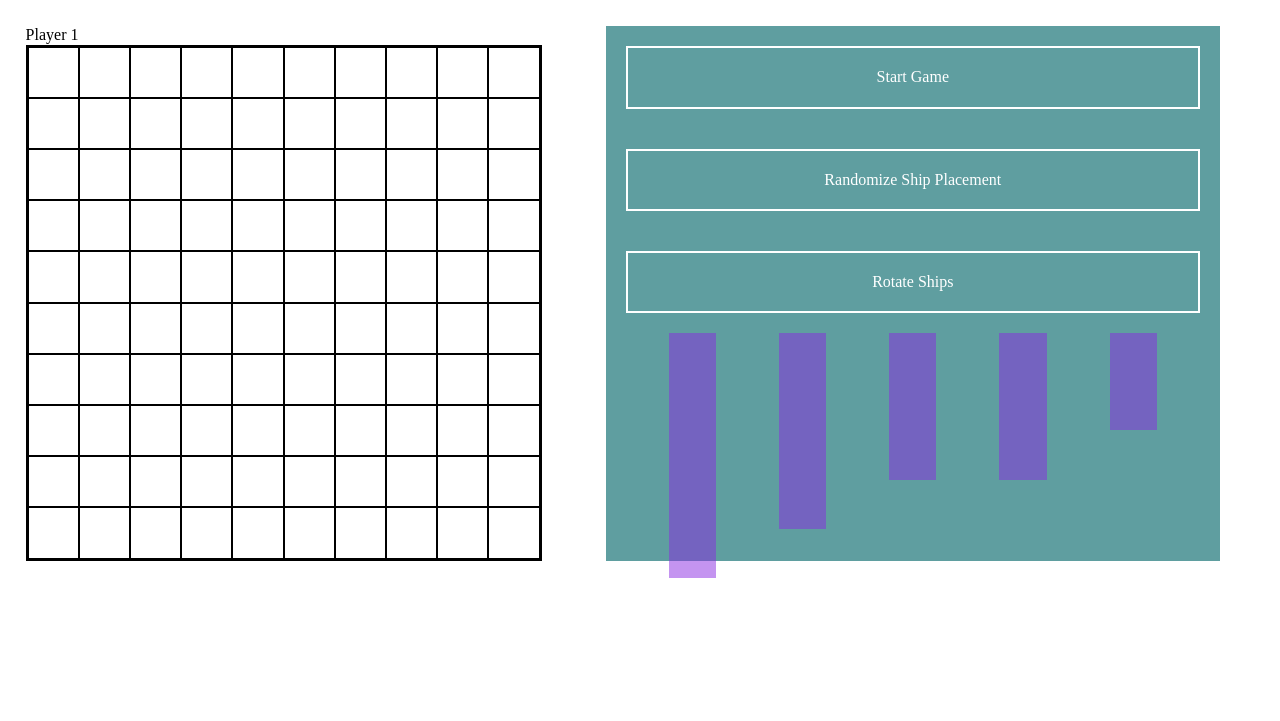
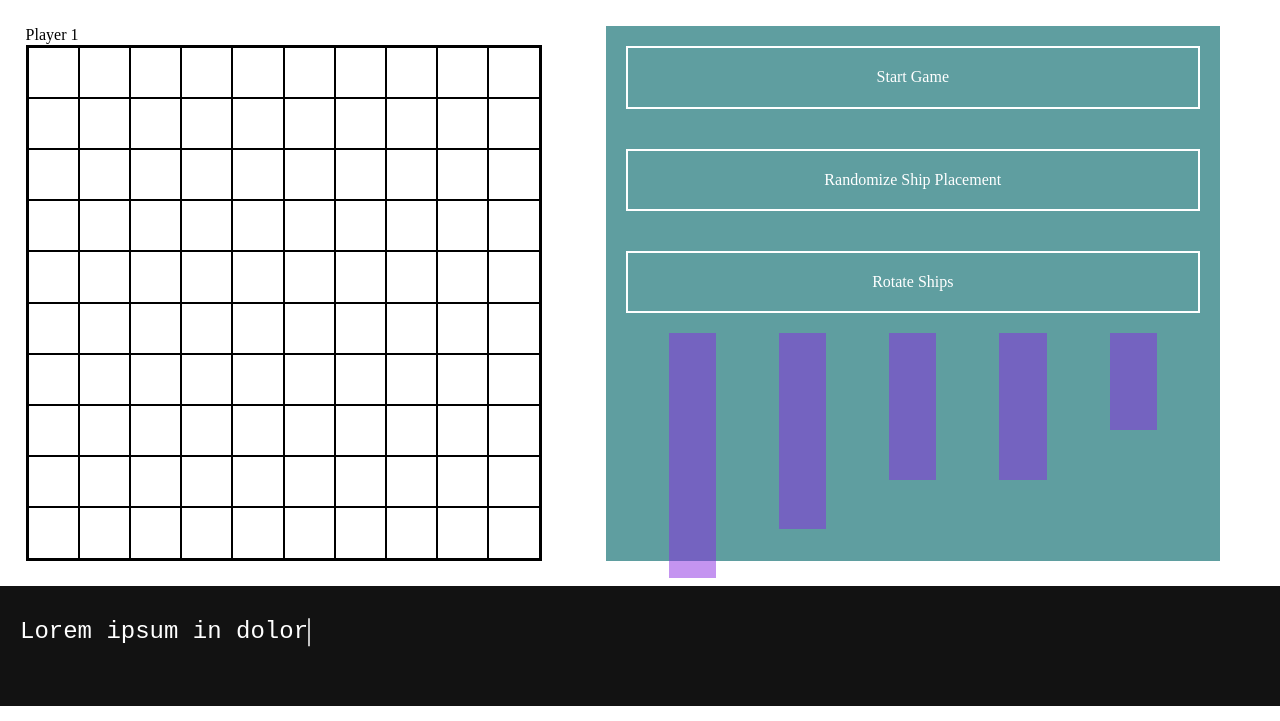
Before and after one commit to leau-void/battleship, a website built with webpack: page src/template.html in a window 1280 px wide. Shown: the part 79-800 px from the top of the page. Built offline with nearby package versions, Linux system fonts and the light colour scheme; a web font is replaced by a local one.

Commit message:
added text output and function to update text

```diff
--- a/src/index.js
+++ b/src/index.js
@@ -6,6 +6,7 @@ import './main.css';
 
 const domPlayer1 = document.querySelector('.board_player1');
 const domPlayer2 = document.querySelector('.board_player2');
+const textOutput = document.querySelector('.console__output');
 
 const boardPlayer1 = Gameboard();
 const boardPlayer2 = Gameboard();
@@ -63,8 +64,16 @@ const checkEnd = ({ player1, player2 }) => {
   return false;
 };
 
+const sendTextOutput = (string) => {
+  textOutput.classList.remove('anim-typewriter');
+  window.setTimeout(() => {
+    textOutput.textContent = string;
+    textOutput.classList.add('anim-typewriter');
+  }, 10);
+};
+
 const handleEnd = (winner) => {
-  console.log(winner.player.getName());
+  sendTextOutput(winner.player.getName());
   winner.player.switchTurn();
 };
 
--- a/src/main.css
+++ b/src/main.css
@@ -1,4 +1,5 @@
 @import './styles/normalize.css';
+@import url('https://fonts.googleapis.com/css2?family=PT+Mono&display=swap');
 
 .header {
   text-align: center;
@@ -10,3 +11,45 @@
   gap: 5vw;
   padding: 2vw;
 }
+
+.console {
+  height: 15vh;
+  background: #121212;
+  color: white;
+  display: flex;
+  align-items: center;
+}
+
+.console__output {
+  margin-left: 20px;
+  font-family: 'PT Mono', monospace;
+  border-right: 2px solid rgba(255, 255, 255, 0.75);
+  font-size: 150%;
+  text-align: center;
+  white-space: nowrap;
+  overflow: hidden;
+  transform: translateY(-50%);
+  max-width: fit-content;
+}
+
+/* Animation */
+.anim-typewriter {
+  animation: typewriter 2s steps(50) 0.5s 1 normal both,
+    blinkTextCursor 500ms steps(50) infinite normal;
+}
+@keyframes typewriter {
+  from {
+    width: 0;
+  }
+  to {
+    width: 100%;
+  }
+}
+@keyframes blinkTextCursor {
+  from {
+    border-right-color: rgba(255, 255, 255, 0.75);
+  }
+  to {
+    border-right-color: transparent;
+  }
+}
--- a/src/template.html
+++ b/src/template.html
@@ -33,5 +33,8 @@
         </div>
       </div>
     </main>
+    <div class="console">
+      <div class="console__output anim-typewriter">Lorem ipsum in dolor</div>
+    </div>
   </body>
 </html>
```
